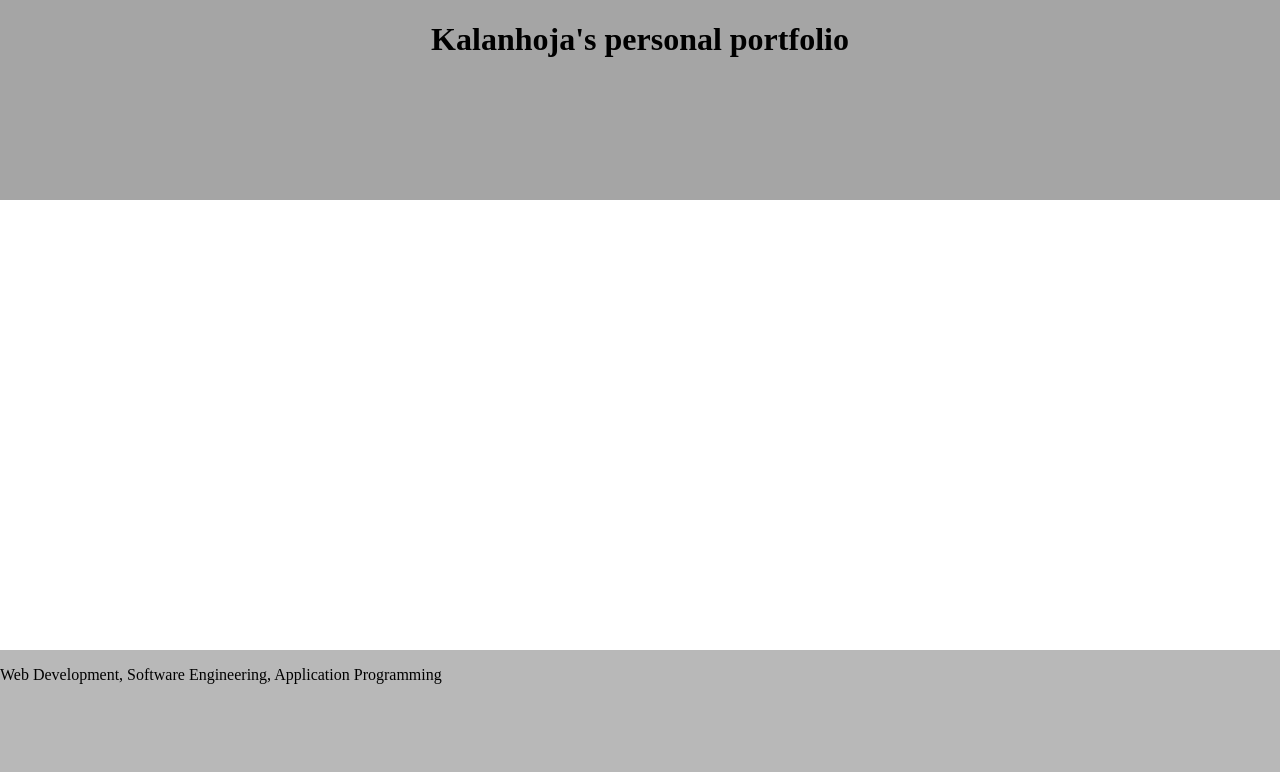
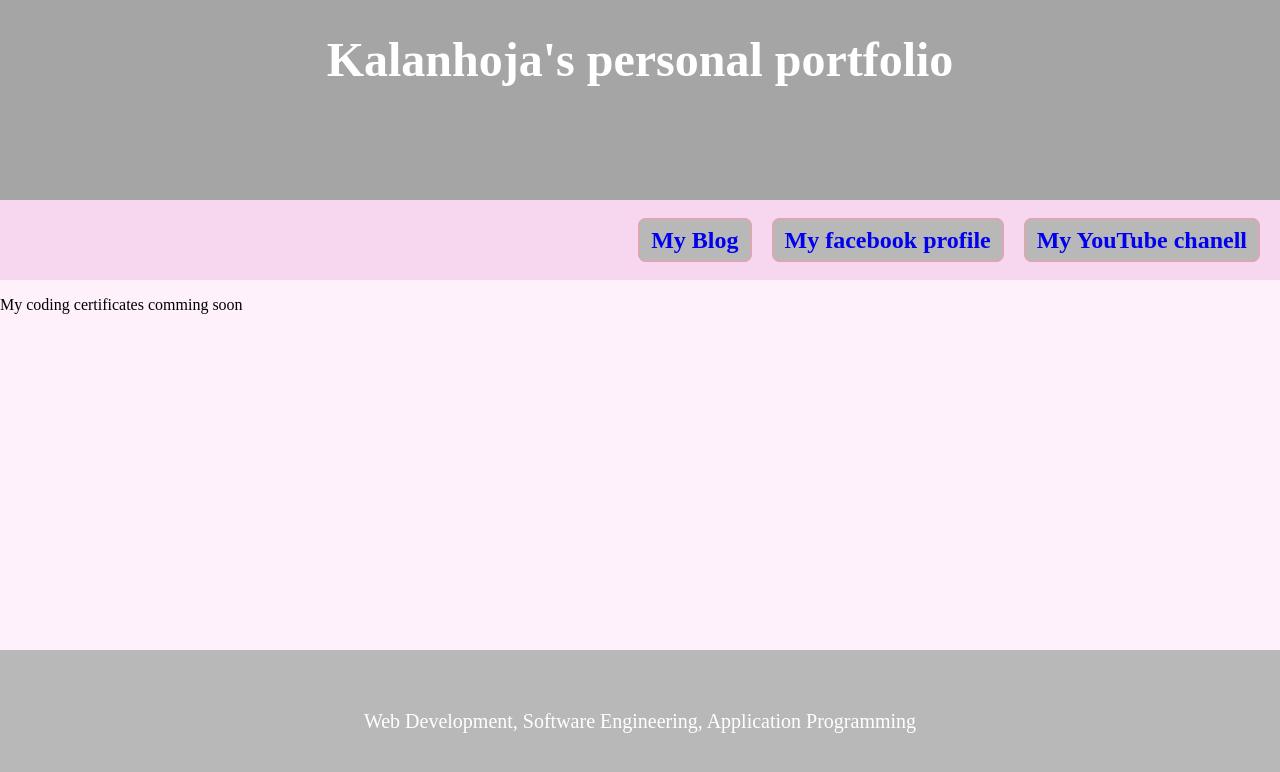
Before and after one commit to kalanhoja/kalanhoja.github.io, a plain HTML site: page index.html in a window 1280 px wide. Drawn offline with Linux system fonts and the light colour scheme.

Commit message:
firs try to style index.html file

```diff
--- a/index.html
+++ b/index.html
@@ -9,17 +9,17 @@
       <h1>Kalanhoja's personal portfolio</h1>
     </header>
     <nav>
-      <ul>
-        <li><a href="https://kalanhoja.wordpress.com/">My Blog</a></li>
-        <li><a href="https://www.facebook.com/ana.urica">My facebook profile</a></li>
-        <li><a href="https://www.youtube.com/@TheKalanhoja/featured">My YouTube chanell</a></li>
+      <ul class="nav-list">
+        <li class="item-link"><a class="item-link-url" href="https://kalanhoja.wordpress.com/" target="_blank">My Blog</a></li>
+        <li class="item-link"><a class="item-link-url" href="https://www.facebook.com/ana.urica" target="_blank">My facebook profile</a></li>
+        <li class="item-link"><a class="item-link-url" href="https://www.youtube.com/@TheKalanhoja/featured" target="_blank">My YouTube chanell</a></li>
       </ul>
     </nav>
     <main>
       <p>My coding certificates comming soon</p>
     </main>
     <footer>
-        <p>Web Development, Software Engineering, Application Programming</p>
+        <p class="skills">Web Development, Software Engineering, Application Programming</p>
     </footer>
   </body>
 </html>
--- a/styles.css
+++ b/styles.css
@@ -1,13 +1,75 @@
+* {
+  --header-height: 200px;
+  --footer-height: 150px;
+  --nav-height: 80px;
+}
+
+
 header {
   background-color: #a5a5a5;
   position: absolute;
   top: 0;
   left: 0;
   right: 0;
-  height: 200px;
+  height: var(--header-height);
 }
 h1 {
   text-align: center;
+  color: white;
+  font-size: 48px
+  ;
+}
+
+
+
+nav {
+  background-color: rgb(247, 215, 240);
+  position: absolute;
+  top: 200px;
+  left: 0;
+  right: 0;
+  height: var(--nav-height);
+}
+
+.nav-list {
+  display: flex;
+  justify-content: right;
+  align-items: center;
+  height: 100%;
+  margin: 0;
+  padding: 0;
+}
+
+.item-link {
+  font-size: 24px;
+  list-style: none;
+  margin-right: 20px;
+  font-weight: bold;
+}
+
+.item-link-url {
+  text-decoration: none;
+  border: 1px solid rgb(252, 152, 168);
+  padding: 8px 12px;
+  border-radius: 8px;
+  background-color: #b8b8b8;
+}
+
+main {
+  background-color: rgb(254, 241, 252);
+  position: absolute;
+  right: 0;
+  left: 0;
+  top: calc(
+    var(--header-height)
+    + var(--nav-height)
+  );
+  height: calc(
+    100%
+    - var(--header-height)
+    - var(--nav-height)
+    - var(--footer-height)
+  )
 }
 
 footer {
@@ -16,5 +78,12 @@ footer {
   bottom: 0;
   left: 0;
   right: 0;
-  height: 150px;
+  height: var(--footer-height);
+  text-align: center;
 }
+
+.skills {
+  font-size: 20px;
+  color: white;
+  margin-top: 60px;
+}
```
